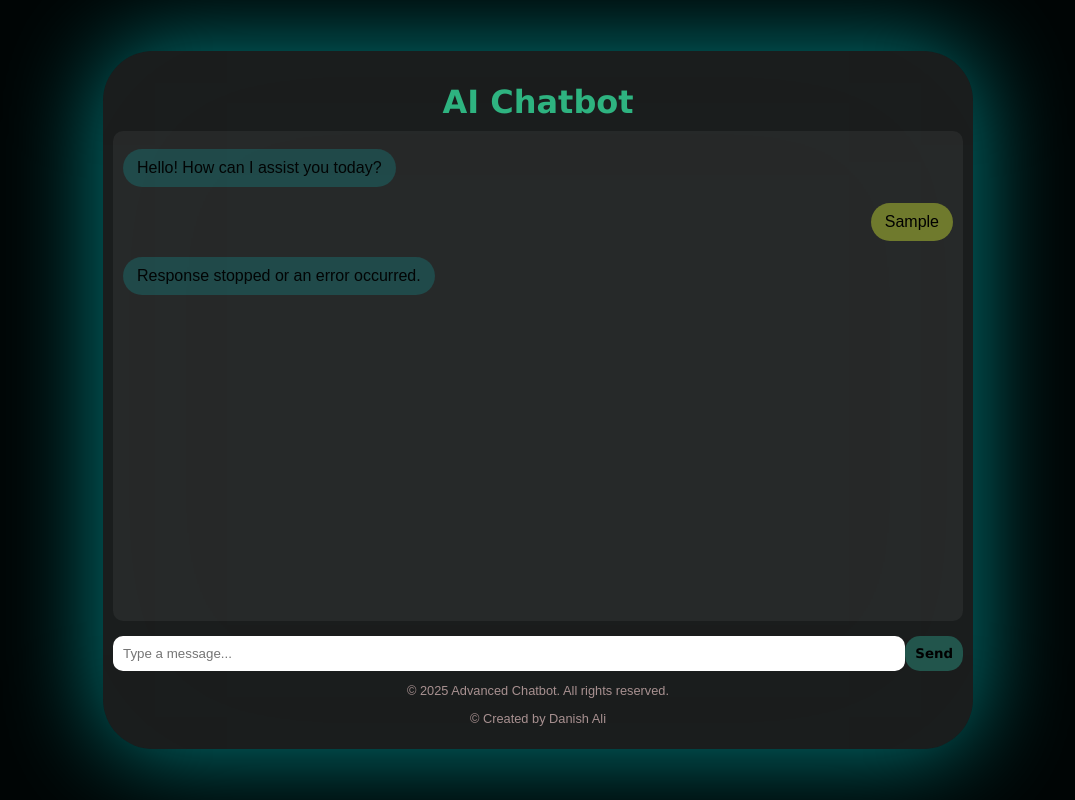
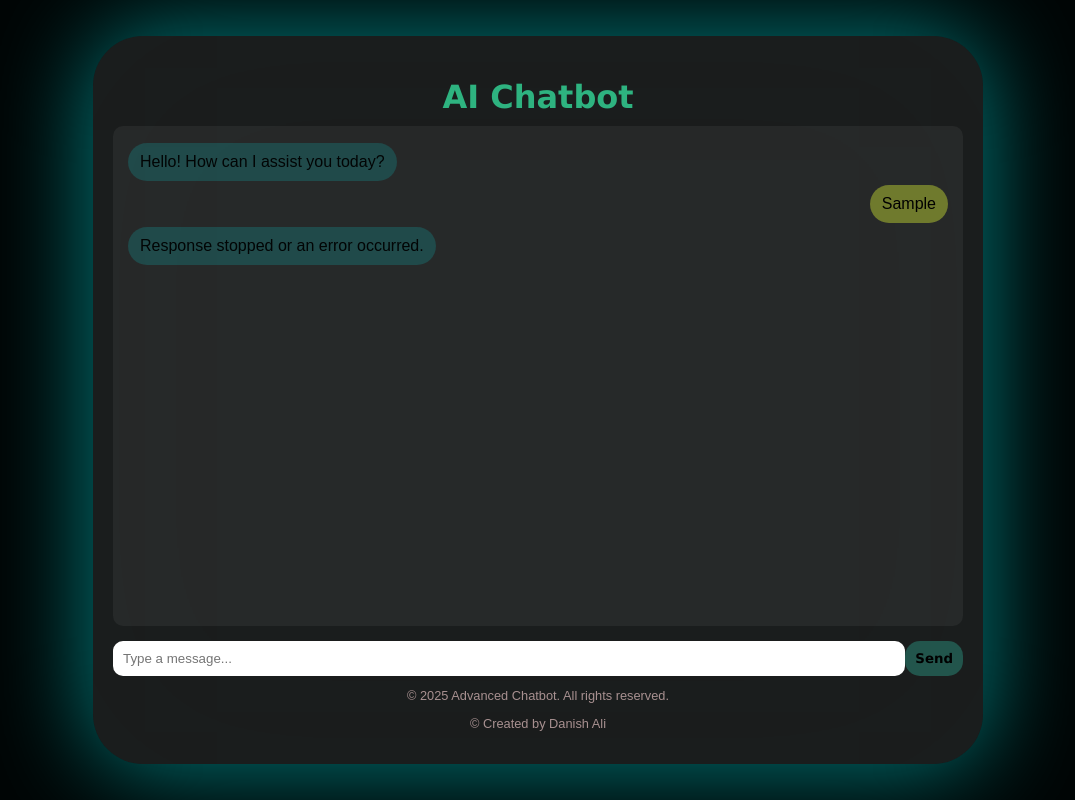
Before and after one commit to dani6218995/advanced-chatbot, a website: page index.html in a window 1280 px wide. Both pictures are taken after typing "Sample" into the empty fields and a click on the button "Send". Shown: the whole page, without its empty margins (102-1177 px from the left). Drawn offline with Linux system fonts and the light colour scheme; no server answers.

Commit message:
chatbot.css

```diff
--- a/chatbot.css
+++ b/chatbot.css
@@ -16,7 +16,7 @@ body {
     background: rgba(247, 244, 244, 0.1);
     backdrop-filter: blur(100px);
     border-radius: 50px;
-    padding: 10px;
+    padding: 20px;
     box-shadow: 0px 0px 100px rgba(0, 255, 255, 0.5);
     text-align: center;
 }
@@ -31,39 +31,45 @@ header h1 {
 .chat-box {
     height: 470px;
     overflow-y: auto;
-    padding: 10px;
+    padding: 15px;
     background: rgba(255, 255, 255, 0.05);
     border-radius: 10px;
     display: flex;
     flex-direction: column;
+    color: white;
 }
 
-/* ✅ Message Styling Fix */
 .message {
-    padding: 10px 14px;
+    padding: 10px 12px;
     border-radius: 12px;
-    margin: 8px 0;
-    max-width: 80%;
+    margin: 2px 0;
     word-wrap: break-word;
-    white-space: pre-wrap; /* ✅ Fix: Maintain spaces and line breaks */
+    white-space: pre-wrap;
+    display: inline-block;
+    max-width: 75%;
+
+
+
 }
 
-/* ✅ User Message Alignment & Styling */
 .user-message {
     background: rgb(111, 122, 45);
     color: black;
-    text-align: right;
+    text-align: left;
     align-self: flex-end;
     border-radius: 20px;
+    margin-left: auto;
+    max-width: 75%;
 }
 
-/* ✅ Bot Message Alignment & Styling */
 .bot-message {
     background: rgba(11, 206, 206, 0.2);
     color: rgb(2, 5, 5);
     text-align: left;
     align-self: flex-start;
     border-radius: 20px;
+    margin-right: auto;
+    max-width: 75%;
 }
 
 .input-container {
@@ -85,9 +91,8 @@ button {
     color: black;
     font-weight: bold;
     cursor: pointer;
-    border-radius: 5px;
+    border-radius: 15px;
     font-family: Verdana, Geneva, Tahoma, sans-serif;
-    border-radius: 15px;
 }
 
 footer {
```
